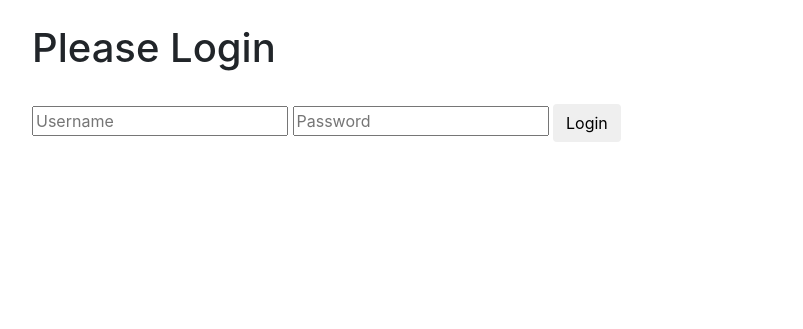
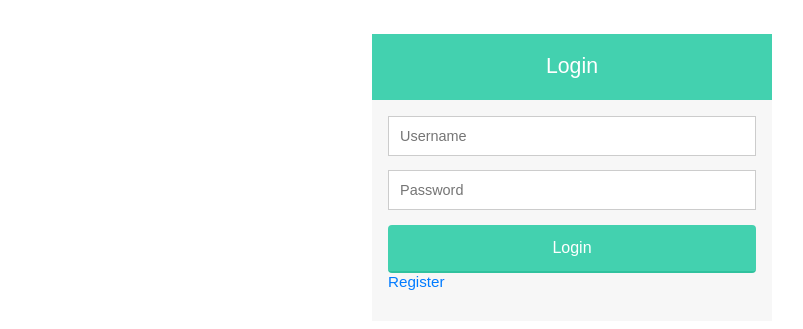
Before and after one commit to DanSLuong/Books, a Flask app: page /login in a window 1280 px wide. Shown: the part 56-385 px from the top of the page, without its empty margins (68-871 px from the left). Run offline with Flask 2, Linux system fonts and the light colour scheme; some libraries are stand-ins or nearby versions.

Commit message:
UPDATED
- Prettied up login form
- Added non functional Registeration form
- Working on login and user registration

```diff
--- a/app.py
+++ b/app.py
@@ -35,11 +35,25 @@ def logout():
     login_session['logged_in'] = False
     return redirect(url_for('login'))
 
+@app.route('/register', methods=['GET', 'POST'])
+def register():
+    if request.method == 'POST':
+        newUser = User(username=request.form['username'],
+                        password=request.form['password'],
+                        email=request.form['email'])
+        session.add(newUser)
+        session.commit()
+        return redirect(url_for('login.html'))
+    return render_template('register.html')
+
 
 @app.route('/')
 @app.route('/home/')
 def home():
-    return render_template('home.html')
+    if 'username' not in login_session:
+        return render_template('home.html')
+    else:
+        return render_template('home.html')
 
 
 @app.route('/books')
--- /dev/null
+++ b/static/form.css
@@ -0,0 +1,79 @@
+.form-style-6{
+    font: 95% Arial, Helvetica, sans-serif;
+    max-width: 400px;
+    margin: 10px auto;
+    padding: 16px;
+    background: #F7F7F7;
+}
+.form-style-6 h1{
+    background: #43D1AF;
+    padding: 20px 0;
+    font-size: 140%;
+    font-weight: 300;
+    text-align: center;
+    color: #fff;
+    margin: -16px -16px 16px -16px;
+}
+.form-style-6 input[type="text"],
+.form-style-6 input[type="date"],
+.form-style-6 input[type="datetime"],
+.form-style-6 input[type="email"],
+.form-style-6 input[type="number"],
+.form-style-6 input[type="password"],
+.form-style-6 input[type="search"],
+.form-style-6 input[type="time"],
+.form-style-6 input[type="url"],
+.form-style-6 textarea,
+.form-style-6 select
+{
+    -webkit-transition: all 0.30s ease-in-out;
+    -moz-transition: all 0.30s ease-in-out;
+    -ms-transition: all 0.30s ease-in-out;
+    -o-transition: all 0.30s ease-in-out;
+    outline: none;
+    box-sizing: border-box;
+    -webkit-box-sizing: border-box;
+    -moz-box-sizing: border-box;
+    width: 100%;
+    background: #fff;
+    margin-bottom: 4%;
+    border: 1px solid #ccc;
+    padding: 3%;
+    color: #555;
+    font: 95% Arial, Helvetica, sans-serif;
+}
+.form-style-6 input[type="text"]:focus,
+.form-style-6 input[type="date"]:focus,
+.form-style-6 input[type="datetime"]:focus,
+.form-style-6 input[type="email"]:focus,
+.form-style-6 input[type="password"]:focus,
+.form-style-6 input[type="number"]:focus,
+.form-style-6 input[type="search"]:focus,
+.form-style-6 input[type="time"]:focus,
+.form-style-6 input[type="url"]:focus,
+.form-style-6 textarea:focus,
+.form-style-6 select:focus
+{
+    box-shadow: 0 0 5px #43D1AF;
+    padding: 3%;
+    border: 1px solid #43D1AF;
+}
+
+.form-style-6 input[type="submit"],
+.form-style-6 input[type="button"]{
+    box-sizing: border-box;
+    -webkit-box-sizing: border-box;
+    -moz-box-sizing: border-box;
+    width: 100%;
+    padding: 3%;
+    background: #43D1AF;
+    border-bottom: 2px solid #30C29E;
+    border-top-style: none;
+    border-right-style: none;
+    border-left-style: none;
+    color: #fff;
+}
+.form-style-6 input[type="submit"]:hover,
+.form-style-6 input[type="button"]:hover{
+    background: #2EBC99;
+}
--- a/templates/header.html
+++ b/templates/header.html
@@ -30,8 +30,12 @@
                 <a class="nav-link" href="{{url_for('about')}}"> About </a>
             </li>
 
-            <!--
-                <li class="nav-item dropdown">
+            {% if "username" not in session %}
+            <li class="nav-item">
+                <a class="nav-link" href="{{url_for('login')}}"> Login </a>
+            </li>
+            {% else %}
+            <li class="nav-item dropdown">
                 <a class="nav-link dropdown-toggle" href="{{url_for('books')}}" id="navbardrop" data-toggle="dropdown">
                     Account Info
                 </a>
@@ -39,13 +43,11 @@
                     <a class="dropdown-item" href="#"> Account Info </a>
                     <a class="dropdown-item" href="#"> Rentals </a>
                     <a class="dropdown-item" href="#"> Booklist </a>
-                    <a class="dropdown-item" href="#"> Logout </a>
+                    <a class="dropdown-item" href="{{url_for('logout')}}"> Logout </a>
                 </div>
             </li>
-            -->
-            <li class="nav-item">
-                <a class="nav-link" href="{{url_for('login')}}"> Login </a>
-            </li>
+            {% endif %}
+
         </ul>
     </nav>
     <br>
--- a/templates/login.html
+++ b/templates/login.html
@@ -6,17 +6,21 @@
     <title> Login Page </title>
     <meta name="viewport" content="width=device-width, initial-scale=1.0">
     <link href="static/boostrap.min.css" rel="stylesheet" media="screen">
+    <link rel=stylesheet type=text/css href="{{ url_for('static', filename='form.css') }}">
 </head>
 
 <body>
     <div class="container">
-        <h1> Please Login </h1>
-        <br>
-        <form action="" method="post">
-            <input type="text" placeholder="Username" name="username" value="{{ request.form.username }}">
-            <input type="password" placeholder="Password" name="password" value="{{ request.form.password }}">
-            <input class="btn btn-default" type="submit" value="Login">
-        </form>
+        <div class="form-style-6">
+            <h1> Login </h1>
+            <form action="#" method="post">
+                <input type="text" name="username" placeholder="Username" value="{{ request.form.username }}"><br>
+                <input type="password" name="password" placeholder="Password" value="{{ request.form.password }}"><br>
+                <input class="btn btn-default" type="submit" value="Login"><br>
+                <a href="{{ url_for('register')}}"> Register </a>
+            </form>
+        </div>
+
         {% if error %}
         <p class="error"><strong> Error: </strong> {{ error }} </p>
         {% endif %}
--- a/templates/main.html
+++ b/templates/main.html
@@ -1,9 +1,8 @@
 <html>
 
 <head>
-
-<meta name="viewport" content="width=device-width, initial-scale=1">
-<link rel="stylesheet" href="static/main.css">
+    <meta name="viewport" content="width=device-width, initial-scale=1">
+    <link rel=stylesheet type=text/css href="{{ url_for('static', filename='main.css') }}">
 </head>
 
 <body>
```
Also changed, not shown: templates/register.html (added, +22 -0 lines).
